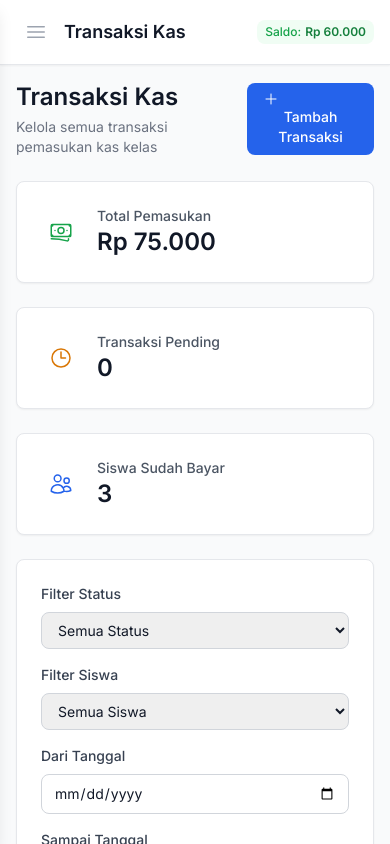
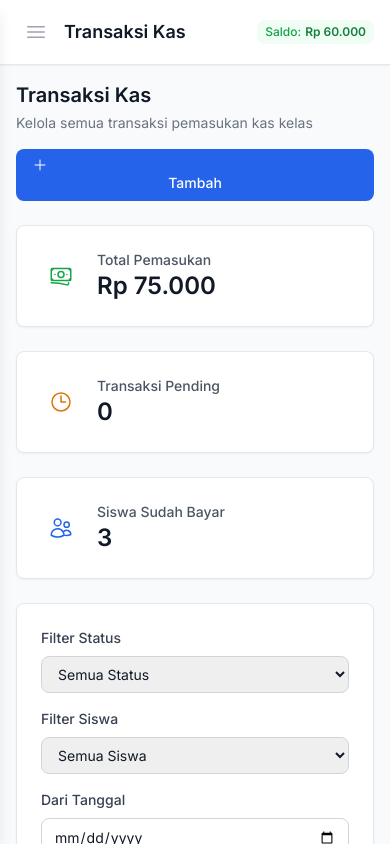
Before and after one commit to zesbe/KAS-KELAS-TERAKHIR-HARUS-BERES, a Vue app: page /transactions in a window 390 px wide. Shown: the top 844 px of the page. Built offline with nearby package versions, Linux system fonts and the light colour scheme.

Commit message:
Fix header responsiveness in Transactions.vue
cgen-cbe1b094a7f14cb8a925d5d62d29b1e4

```diff
--- a/src/views/Transactions.vue
+++ b/src/views/Transactions.vue
@@ -1,17 +1,18 @@
 <template>
   <div class="space-y-6">
     <!-- Header -->
-    <div class="flex items-center justify-between">
+    <div class="flex flex-col sm:flex-row sm:items-center sm:justify-between space-y-4 sm:space-y-0">
       <div>
-        <h1 class="text-2xl font-semibold text-gray-900">Transaksi Kas</h1>
+        <h1 class="text-xl sm:text-2xl font-semibold text-gray-900">Transaksi Kas</h1>
         <p class="text-sm text-gray-500 mt-1">Kelola semua transaksi pemasukan kas kelas</p>
       </div>
       <button
         @click="showAddModal = true"
-        class="btn-primary"
+        class="btn-primary w-full sm:w-auto"
       >
         <PlusIcon class="w-4 h-4 mr-2" />
-        Tambah Transaksi
+        <span class="hidden sm:inline">Tambah Transaksi</span>
+        <span class="sm:hidden">Tambah</span>
       </button>
     </div>
 
```
